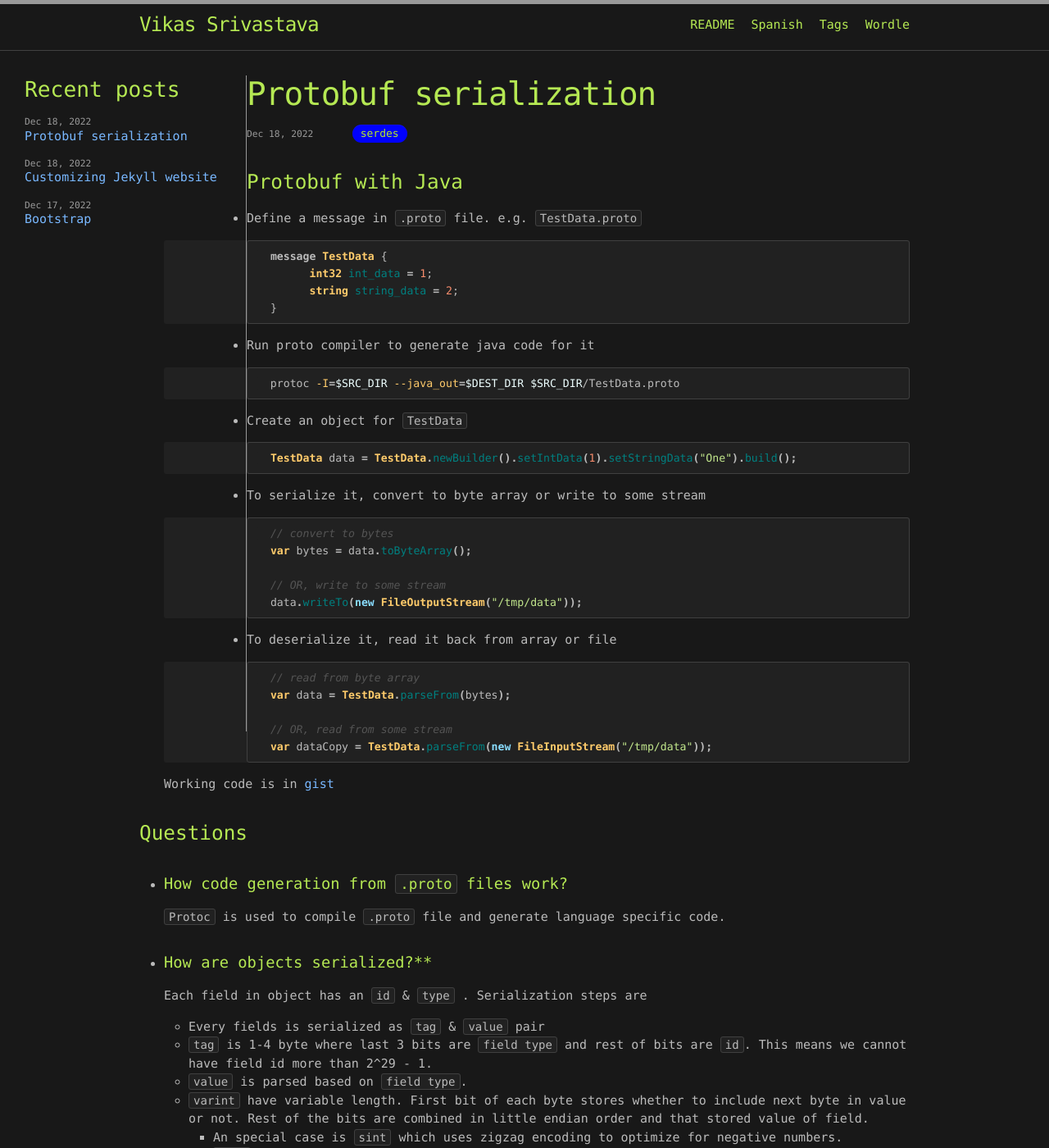
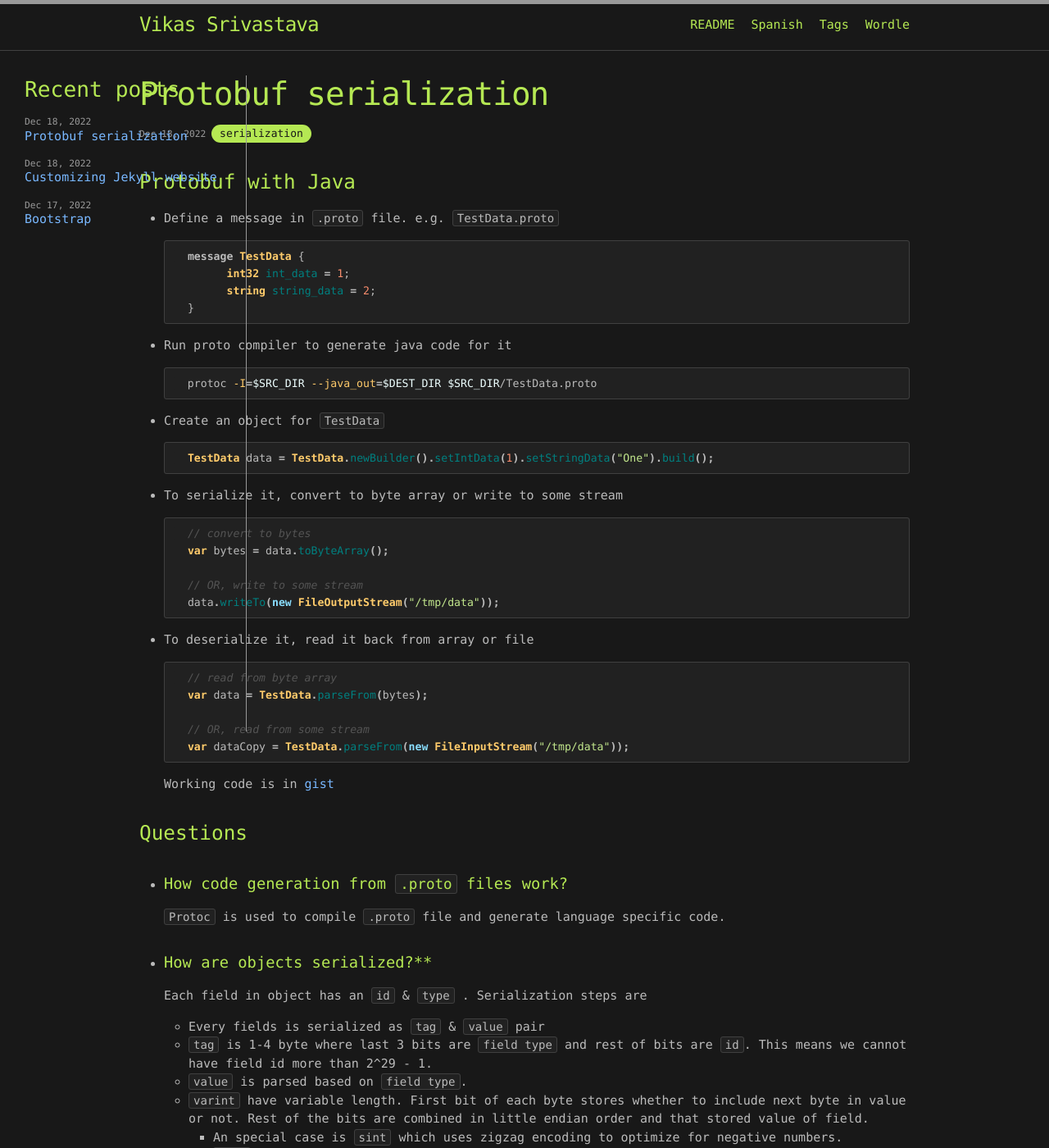
Before and after one commit to viksri/viksri.github.io, a Jekyll site: the page built from _posts/2022-12-18-protobuf.md, in a window 1280 px wide and 1400 px high. Shown: the whole window at 82% size. Built offline with Jekyll 4.4.1, drawn with Linux system fonts in a browser that asks for light colours.

Commit message:
V1.4.1: Make tag color consistent with rest of site

```diff
--- a/_layouts/post.html
+++ b/_layouts/post.html
@@ -9,7 +9,6 @@ layout: default
       <time class="dt-published" datetime="{{ page.date | date_to_xmlschema }}" itemprop="datePublished">
         {%- assign date_format = site.minima.date_format | default: "%b %-d, %Y" -%}
         {{ page.date | date: date_format }}
-        &nbsp;&nbsp;&nbsp;&nbsp;&nbsp;
         {% if post %}
         {% assign categories = post.categories %}
         {% else %}
--- a/_posts/2022-12-18-protobuf.md
+++ b/_posts/2022-12-18-protobuf.md
@@ -2,7 +2,7 @@
 layout: post
 title:  "Protobuf serialization"
 date:   2022-12-18 21:14:05 +0530
-categories: serdes
+categories: serialization
 ---
 
 ### Protobuf with Java
--- a/_sass/minima/_layout.scss
+++ b/_sass/minima/_layout.scss
@@ -301,7 +301,7 @@
 
 .btn {
   display: inline-block;
-  background-color: #0000ff;
+  background-color: $site-title-color;
   padding: 1px 10px;
   border-radius: 100px;
   border: 1px rgba(0, 0, 0, 0.5);
@@ -309,9 +309,7 @@
   font-family: Monaco, "Bitstream Vera Sans Mono", "Lucida Console", Terminal, monospace;
   font-size: 13px;
   text-decoration: none;
-  text-shadow: 0 0px 0 rgba(0, 0, 0, 0.75);
-  box-shadow: inset 0 1px 0 rgba(255, 255, 255, 0.05);
-  color: $site-title-color;
+  color: $background-color;
 }
 
 .cloud {
@@ -324,30 +322,27 @@
   line-height: 2.5rem;
 }
 
-.cloud p[data-weight="1"] { --color: #aaaaff; --font: 10px}
-.cloud p[data-weight="2"] { --color: #9999ff; --font: 12px}
-.cloud p[data-weight="3"] { --color: #8888ff; --font: 14px}
-.cloud p[data-weight="4"] { --color: #7777ff; --font: 16px}
-.cloud p[data-weight="5"] { --color: #6666ff; --font: 18px}
-.cloud p[data-weight="6"] { --color: #5555ff; --font: 20px}
-.cloud p[data-weight="7"] { --color: #4444ff; --font: 22px}
-.cloud p[data-weight="8"] { --color: #3333ff; --font: 24px}
-.cloud p[data-weight="9"] { --color: #2222ff; --font: 26px}
+.cloud p[data-weight="1"] { --color: #bedead; --font: 10px}
+.cloud p[data-weight="2"] { --color: #00d1e5; --font: 12px}
+.cloud p[data-weight="3"] { --color: #fabfeb; --font: 14px}
+.cloud p[data-weight="4"] { --color: #c0ffee; --font: 16px}
+.cloud p[data-weight="5"] { --color: #del0ad; --font: 18px}
+.cloud p[data-weight="6"] { --color: #acce55; --font: 20px}
+.cloud p[data-weight="7"] { --color: #5ec09d; --font: 22px}
+.cloud p[data-weight="8"] { --color: #ba11ad; --font: 24px}
+.cloud p[data-weight="9"] { --color: #123456; --font: 26px}
 
 .cloud p {
     --size: 4;
     display: block;
-    padding: 0.25rem 0.5rem;
-    text-decoration: none;
+    padding: 0.5rem 1rem;
     color: $background-color;
-    position: relative;
+    position: sticky;
     background-color: var(--color);
     display: inline-block;
-    border-radius: 100px;
+    border-radius: 200px;
     font-family: Monaco, "Bitstream Vera Sans Mono", "Lucida Console", Terminal, monospace;
     font-size: var(--font);
-    text-decoration: none;
-    text-shadow: 0 0px 0 rgba(0, 0, 0, 0.75);
 }
 
 /**
@@ -384,10 +379,12 @@ aside#sidebar {
     float: left;
     width: 270px;
     min-height: 800px;
+    max-height: 2400px;
     padding-left: 30px;
     font-size: 12px;
     line-height: 1.3;
     border-right: 1px solid $brand-color;
+    position: fixed;
 }
 
 aside#sidebar p.repo-owner,
```
